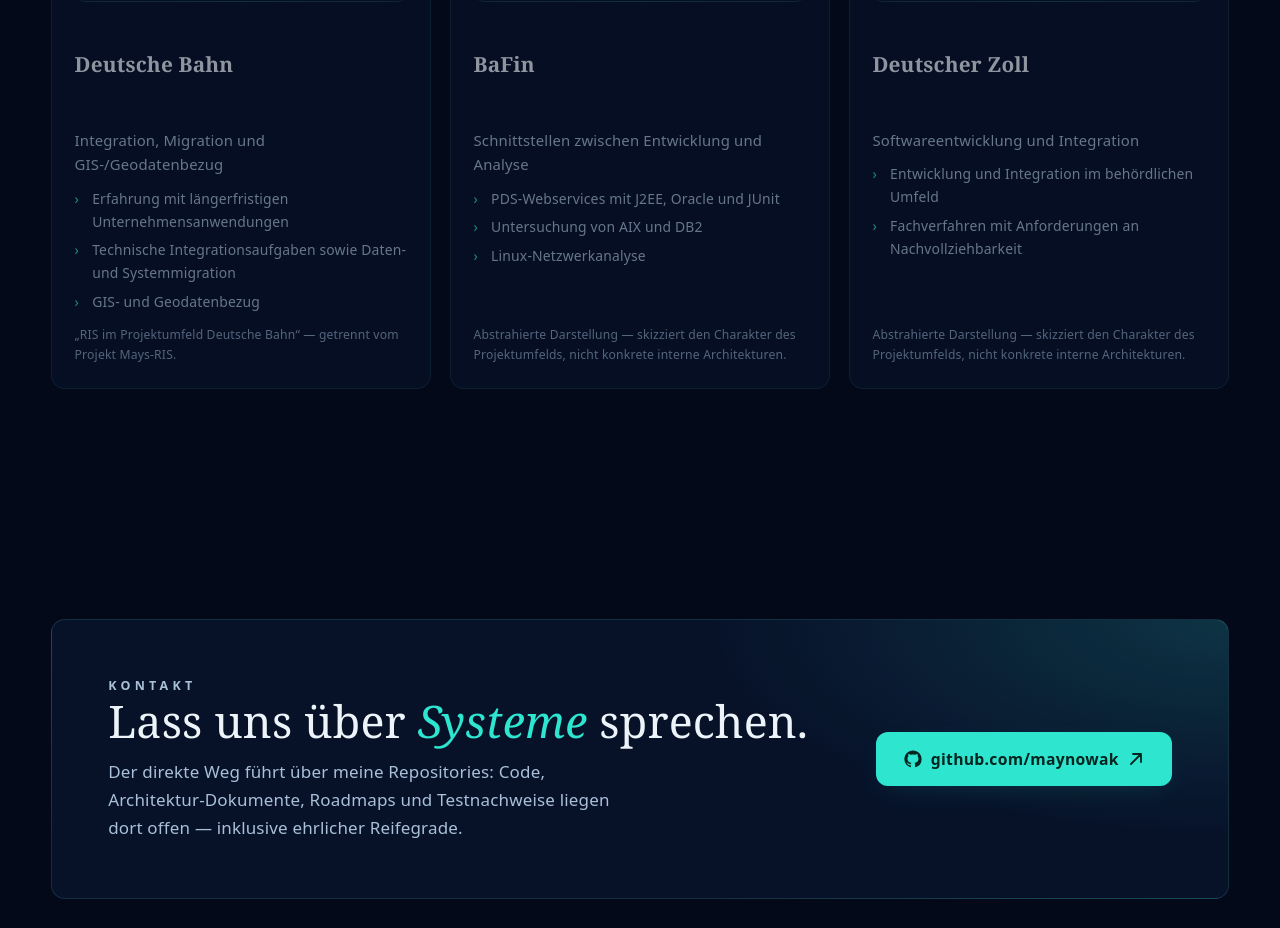
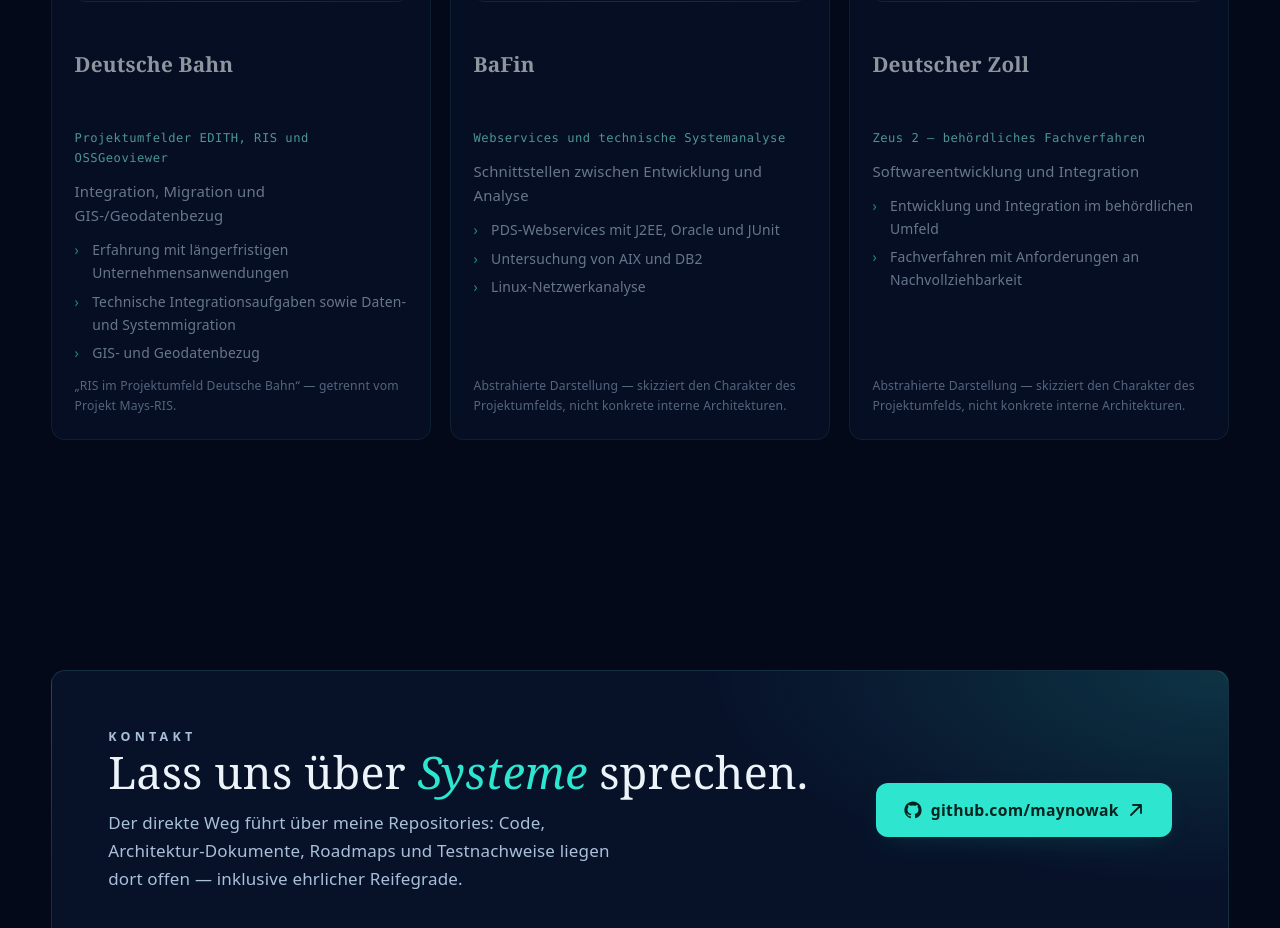
Before and after one commit to maynowak/Mays-Portfolio, a React (Vite) app: page / in a window 1280 px wide. Shown: the part 5080-6008 px from the top of the page. Built offline with nearby package versions, Linux system fonts and the light colour scheme.

Commit message:
fix(career): Kontext der Fallbeispiele ausgeben (Zeus 2 sichtbar); Datenimpulse bei prefers-reduced-motion abschalten — 74/74 Career-Checks, 46/46 Bestandssuite

```diff
--- a/src/components/CareerCases.tsx
+++ b/src/components/CareerCases.tsx
@@ -84,6 +84,7 @@
               <CaseIllustration kind={item.illustration} />
             </div>
             <h5 className="case-card__client">{item.client}</h5>
+            <p className="case-card__context">{item.context}</p>
             <p className="case-card__scope">{item.scope}</p>
             <ul className="case-card__list">
               {item.details.map((d) => (
--- a/src/components/CareerUniverse.tsx
+++ b/src/components/CareerUniverse.tsx
@@ -9,6 +9,7 @@
 } from '../data/career';
 import { useInView } from '../hooks/useInView';
 import { usePageActive } from '../hooks/usePageActive';
+import { usePrefersReducedMotion } from '../hooks/usePrefersReducedMotion';
 
 type ViewMode = 'weg' | 'schwerpunkte';
 
@@ -94,11 +95,14 @@
 export default function CareerUniverse() {
   const { ref: viewRef, inView } = useInView<HTMLDivElement>();
   const pageActive = usePageActive();
+  const reducedMotion = usePrefersReducedMotion();
   const [mode, setMode] = useState<ViewMode>('weg');
   const [filter, setFilter] = useState<FocusId | 'alle'>('alle');
   const [openId, setOpenId] = useState<string | null>(null);
 
-  const running = inView && pageActive;
+  // Dekorative Bewegung nur, wenn die Ansicht sichtbar, der Tab aktiv und
+  // keine reduzierte Bewegung gewünscht ist.
+  const running = inView && pageActive && !reducedMotion;
 
   const visibleStations = useMemo<CareerStation[]>(() => {
     if (filter === 'alle') return careerStations;
--- a/src/styles/global.css
+++ b/src/styles/global.css
@@ -2154,6 +2154,13 @@
   font-size: 1.3rem;
 }
 
+.case-card__context {
+  font-family: var(--mono);
+  font-size: 0.76rem;
+  letter-spacing: 0.04em;
+  color: var(--accent-strong);
+}
+
 .case-card__scope {
   color: var(--ink-muted);
   font-size: 0.93rem;
```
